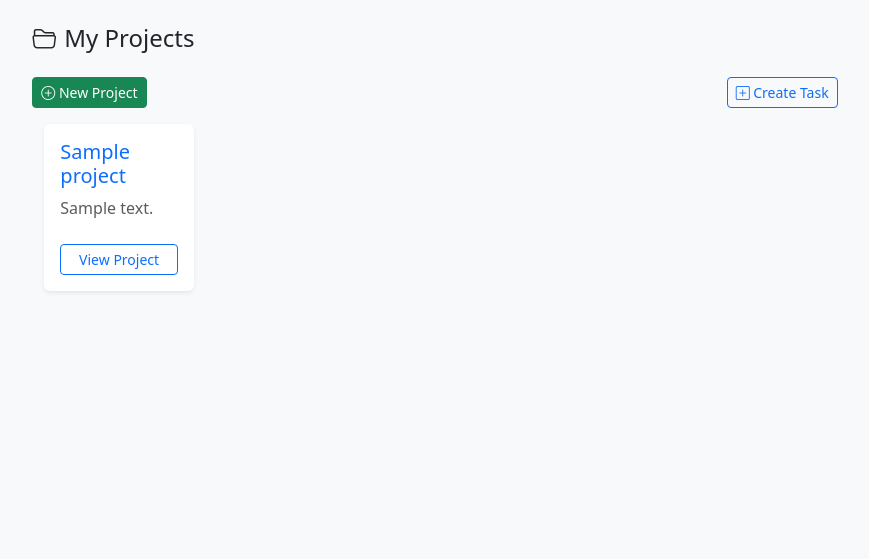
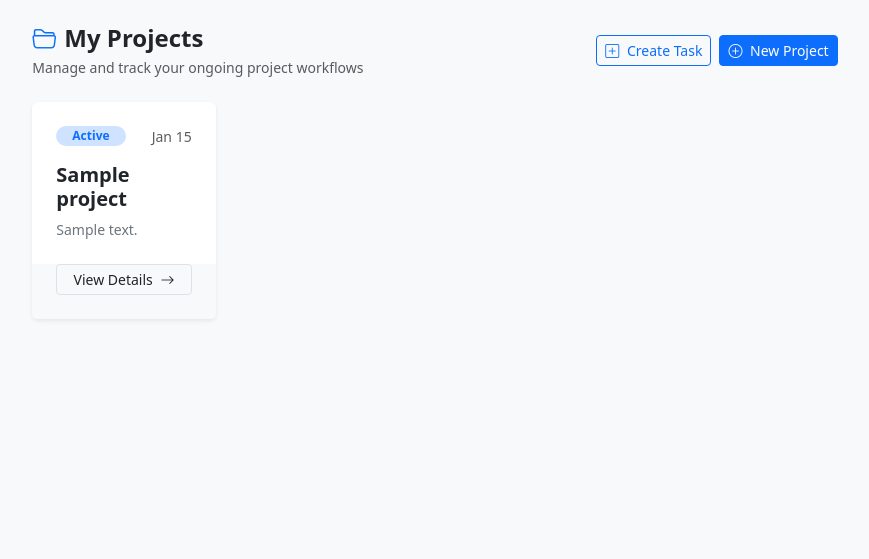
Before and after one commit to Tanvi-Bagwe/project-management-django, a Django app: template templates/dashboard/manager.html in a window 1280 px wide. Shown: the part 56-615 px from the top of the page, without its empty margins (205-1074 px from the left). Run offline with Django 5.2, Linux system fonts and the light colour scheme; tables that the repository leaves empty hold one stand-in row (values such as "Sample post"); the template is opened without the code that fills it: values that come from a table or form of the project are taken from there, most other values are stand-ins (such as "Sample title", 1, 10 or a date in 2020).

Commit message:
created_by Updated

```diff
--- a/accounts/models/profile.py
+++ b/accounts/models/profile.py
@@ -11,7 +11,7 @@ class Profile(models.Model):
     )
     phone = models.CharField(max_length=15, blank=True, null=True)
     role = models.CharField(max_length=20)
-    created_at = models.DateTimeField()
+    created_at = models.DateTimeField(auto_now_add=True)
 
     class Meta:
         managed = False
--- a/messaging/models.py
+++ b/messaging/models.py
@@ -6,7 +6,7 @@ class Conversation(models.Model):
     id = models.AutoField(primary_key=True)
     user1 = models.ForeignKey(User, on_delete=models.DO_NOTHING, related_name="conv_user1")
     user2 = models.ForeignKey(User, on_delete=models.DO_NOTHING, related_name="conv_user2")
-    created_at = models.DateTimeField()
+    created_at = models.DateTimeField(auto_now_add=True)
 
     class Meta:
         managed = False
@@ -19,7 +19,7 @@ class Message(models.Model):
     conversation = models.ForeignKey(Conversation, on_delete=models.DO_NOTHING)
     sender = models.ForeignKey(User, on_delete=models.DO_NOTHING)
     content = models.TextField()
-    created_at = models.DateTimeField()
+    created_at = models.DateTimeField(auto_now_add=True)
 
     class Meta:
         managed = False
--- a/projects/models.py
+++ b/projects/models.py
@@ -21,7 +21,7 @@ class Project(models.Model):
     description = models.TextField()
     created_by = models.ForeignKey(User, on_delete=models.DO_NOTHING, db_column="created_by")
     status = models.ForeignKey(ProjectStatus, on_delete=models.DO_NOTHING)
-    created_at = models.DateTimeField()
+    created_at = models.DateTimeField(auto_now_add=True)
 
     class Meta:
         managed = False
--- a/templates/dashboard/manager.html
+++ b/templates/dashboard/manager.html
@@ -1,42 +1,54 @@
 {% extends "base.html" %}
 {% block content %}
 
-    <h4 class="mb-4">
-        <i class="bi bi-folder2-open me-2"></i>My Projects
-    </h4>
-    <a href="{% url 'create_task' %}" class="btn btn-outline-primary btn-sm float-end">
-        <i class="bi bi-plus-square"></i> Create Task
-    </a>
+    <div class="d-flex flex-column flex-md-row justify-content-between align-items-md-center mb-4 gap-3">
+        <div>
+            <h4 class="mb-1 fw-bold">
+                <i class="bi bi-folder2-open me-2 text-primary"></i>My Projects
+            </h4>
+            <p class="text-muted small mb-0">Manage and track your ongoing project workflows</p>
+        </div>
+        <div class="d-flex gap-2">
+            <a href="{% url 'create_task' %}" class="btn btn-outline-primary btn-sm">
+                <i class="bi bi-plus-square me-1"></i> Create Task
+            </a>
+            <button class="btn btn-primary btn-sm" data-bs-toggle="modal" data-bs-target="#projectModal">
+                <i class="bi bi-plus-circle me-1"></i> New Project
+            </button>
+        </div>
+    </div>
 
-    <button class="btn btn-success btn-sm mb-3"
-            data-bs-toggle="modal"
-            data-bs-target="#projectModal">
-        <i class="bi bi-plus-circle"></i> New Project
-    </button>
+    <div class="row g-4">
+        {% for project in projects %}
+            <div class="col-12 col-sm-6 col-lg-4 col-xl-3">
+                <div class="card h-100 border-0 shadow-sm hover-lift transition-all">
+                    <div class="card-body p-4">
+                        <div class="d-flex justify-content-between align-items-center mb-3">
+                            <span class="badge bg-primary-subtle text-primary rounded-pill px-3">Active</span>
+                            <small class="text-muted">{{ project.created_at|date:"M d" }}</small>
+                        </div>
 
-
-    <div class="row row-cols-1 row-cols-md-3 row-cols-lg-4 g-4">
-        {% for project in projects %}
-            <div class="col">
-                <div class="card h-100 shadow-sm border-0">
-                    <div class="card-body">
-                        <h5 class="card-title text-primary">{{ project.name }}</h5>
-                        <p class="card-text text-muted">
-                            {{ project.description|truncatechars:100 }}
+                        <h5 class="card-title fw-bold mb-2">{{ project.name }}</h5>
+                        <p class="card-text text-secondary small line-clamp-3">
+                            {{ project.description|default:"No description provided for this project."|truncatechars:120 }}
                         </p>
                     </div>
 
-                    <div class="card-footer bg-transparent border-top-0 pb-3">
+                    <div class="card-footer bg-light border-0 p-4 pt-0">
                         <a href="{% url 'project_detail' project.id %}"
-                           class="btn btn-outline-primary btn-sm w-100">
-                            View Project
+                           class="btn btn-white btn-sm w-100 border shadow-xs hover-primary">
+                            View Details <i class="bi bi-arrow-right ms-1"></i>
                         </a>
                     </div>
                 </div>
             </div>
         {% empty %}
-            <div class="col-12">
-                <p class="text-muted">No projects found.</p>
+            <div class="col-12 text-center py-5">
+                <div class="p-5 bg-white rounded-3 shadow-sm">
+                    <i class="bi bi-folder-x display-1 text-muted"></i>
+                    <h5 class="mt-3">No projects found</h5>
+                    <p class="text-muted">Get started by creating your first project.</p>
+                </div>
             </div>
         {% endfor %}
     </div>
```
